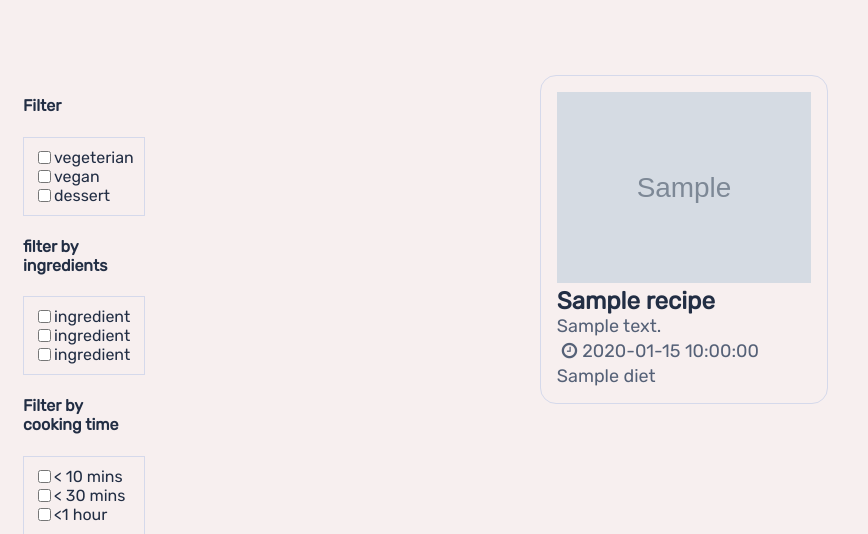
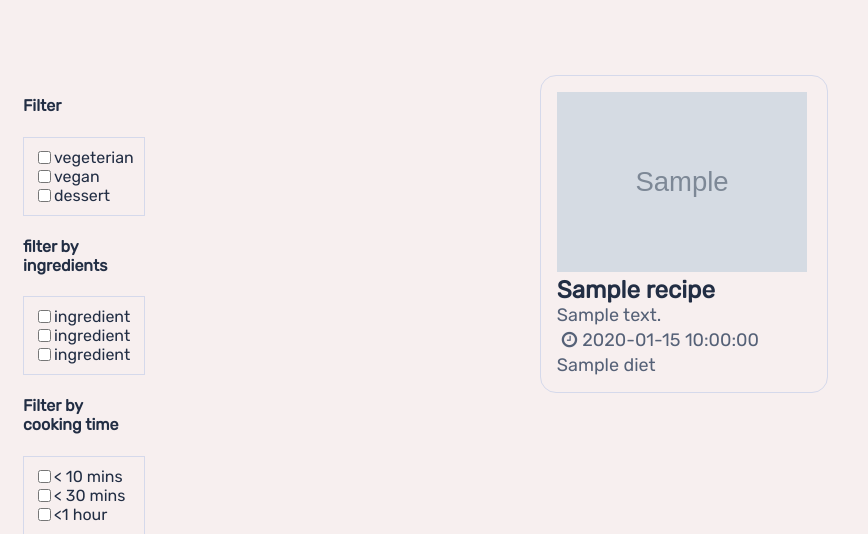
Before and after one commit to fedau/Recipe_app, a Flask app: page /recipes in a window 1280 px wide. Shown: the part 72-606 px from the top of the page, without its empty margins (0-868 px from the left). Run offline with Flask 2, Linux system fonts and the light colour scheme; grey boxes marked "Sample" are stand-in pictures; a database or web service that is not in the repository returns one stand-in record (values such as "Sample title"); some libraries are stand-ins or nearby versions.

Commit message:
all pictures same size

```diff
--- a/static/css/main.css
+++ b/static/css/main.css
@@ -112,9 +112,10 @@ a{
     padding: 5px;
 }
 
-.recipe-image img{
-    height: auto;
-    max-width: 100%;
+.recipe-image>img{
+    height: 180px;
+    width: 250px;
+    object-fit: cover;
 }
 
 
```
